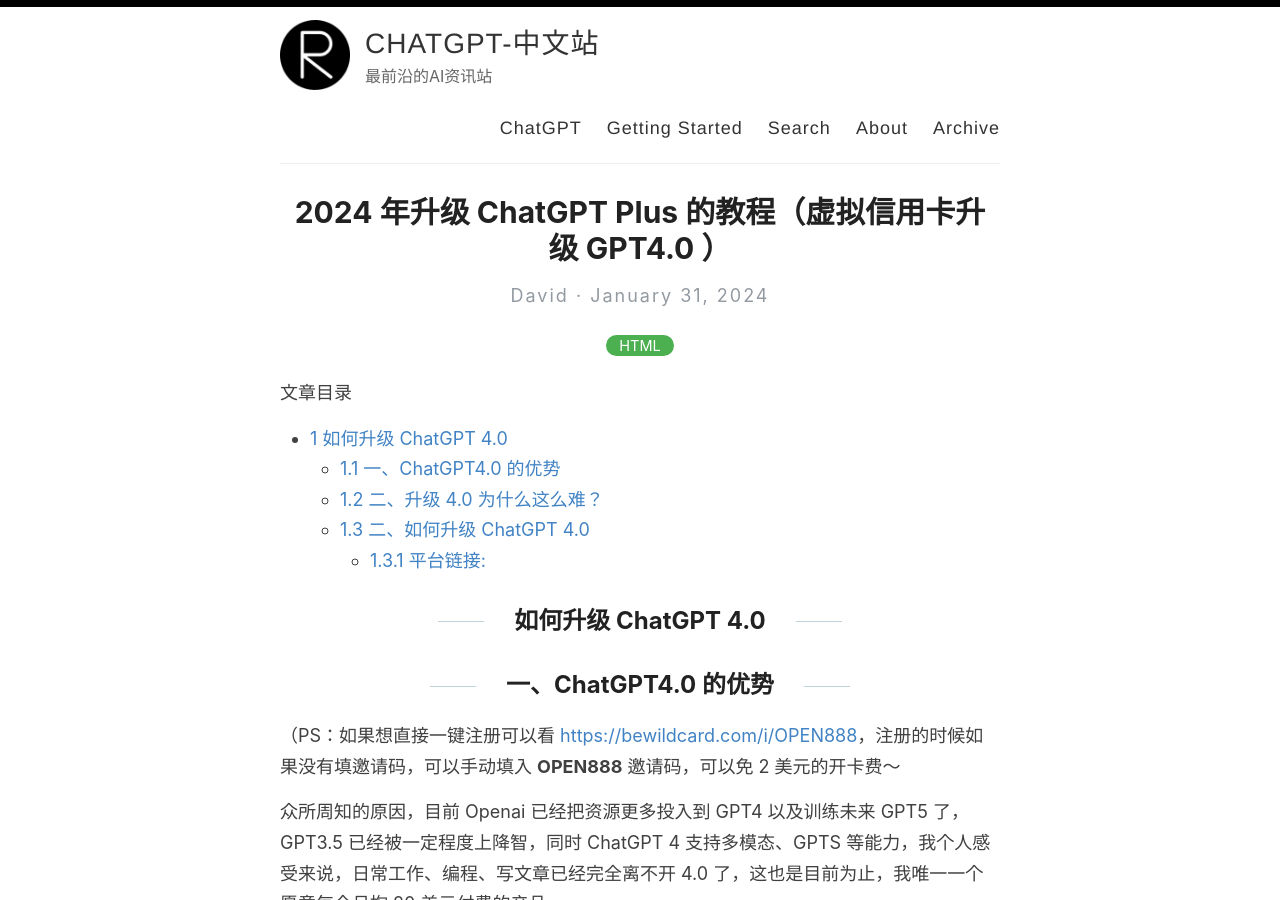
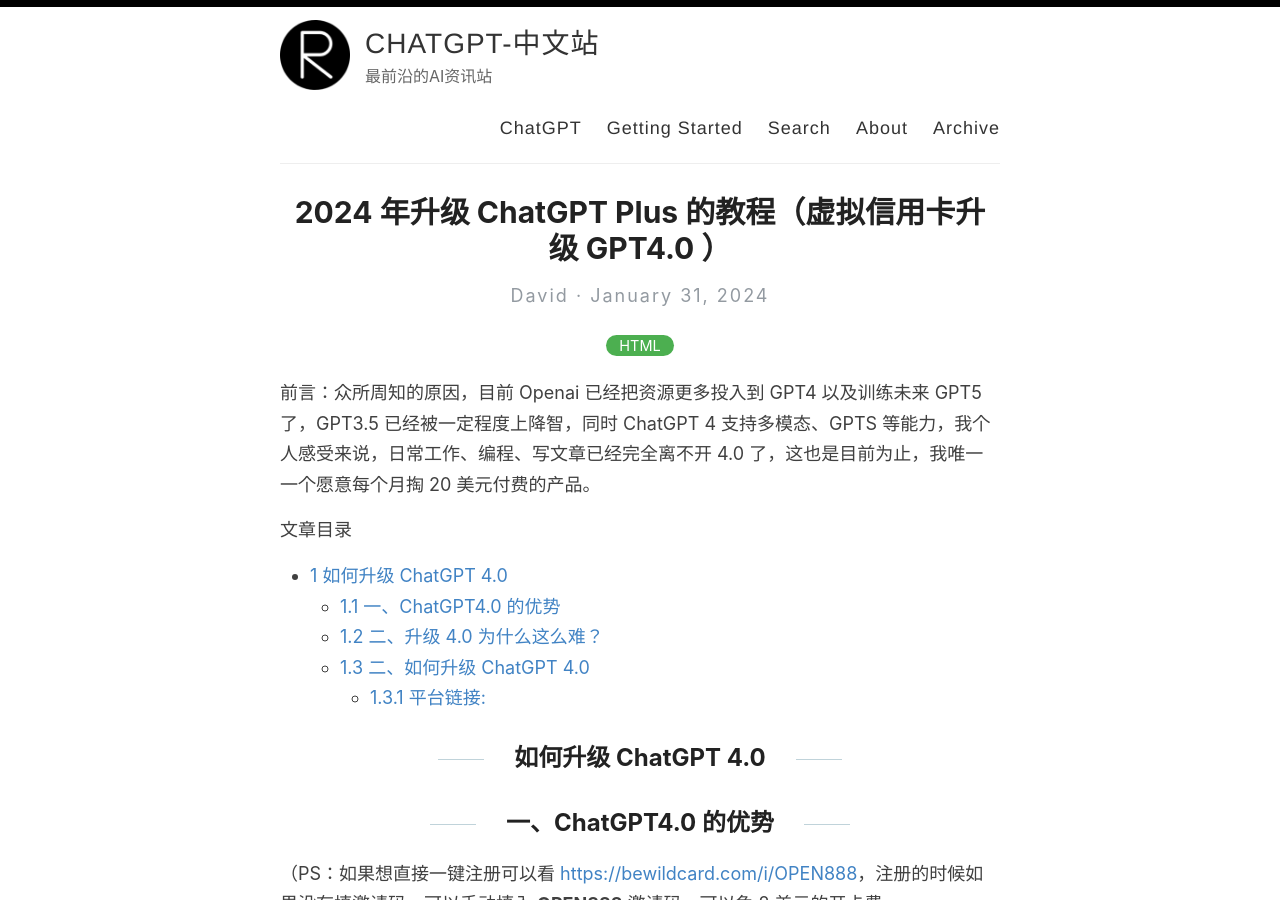
Before and after one commit to chatgtpcn/chatgtpcn, a Jekyll site: the page built from _posts/2024-1-31-2024 年升级 ChatGPT Plus 的教程（虚拟信用卡升级 GPT4.0 ）.md, in a window 1280 px wide and 900 px high. Built offline with Jekyll 4.4.1, drawn with Linux system fonts in a browser that asks for light colours.

Commit message:
Update 2024-1-31-2024 年升级 ChatGPT Plus 的教程（虚拟信用卡升级 GPT4.0 ）.md

```diff
--- a/_posts/2024-1-31-2024 年升级 ChatGPT Plus 的教程（虚拟信用卡升级 GPT4.0 ）.md
+++ b/_posts/2024-1-31-2024 年升级 ChatGPT Plus 的教程（虚拟信用卡升级 GPT4.0 ）.md
@@ -3,6 +3,8 @@ layout: post
 title:  2024 年升级 ChatGPT Plus 的教程（虚拟信用卡升级 GPT4.0 ）
 categories: [HTML]
 ---
+
+前言：众所周知的原因，目前 Openai 已经把资源更多投入到 GPT4 以及训练未来 GPT5 了，GPT3.5 已经被一定程度上降智，同时 ChatGPT 4 支持多模态、GPTS 等能力，我个人感受来说，日常工作、编程、写文章已经完全离不开 4.0 了，这也是目前为止，我唯一一个愿意每个月掏 20 美元付费的产品。
 
 文章目录
 
```
